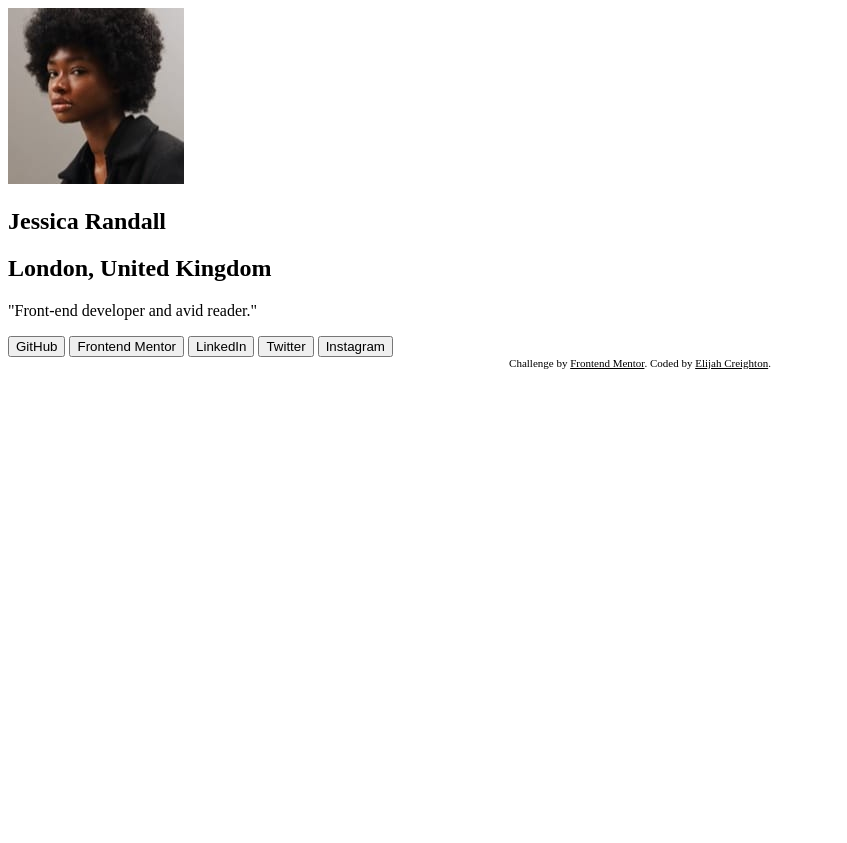
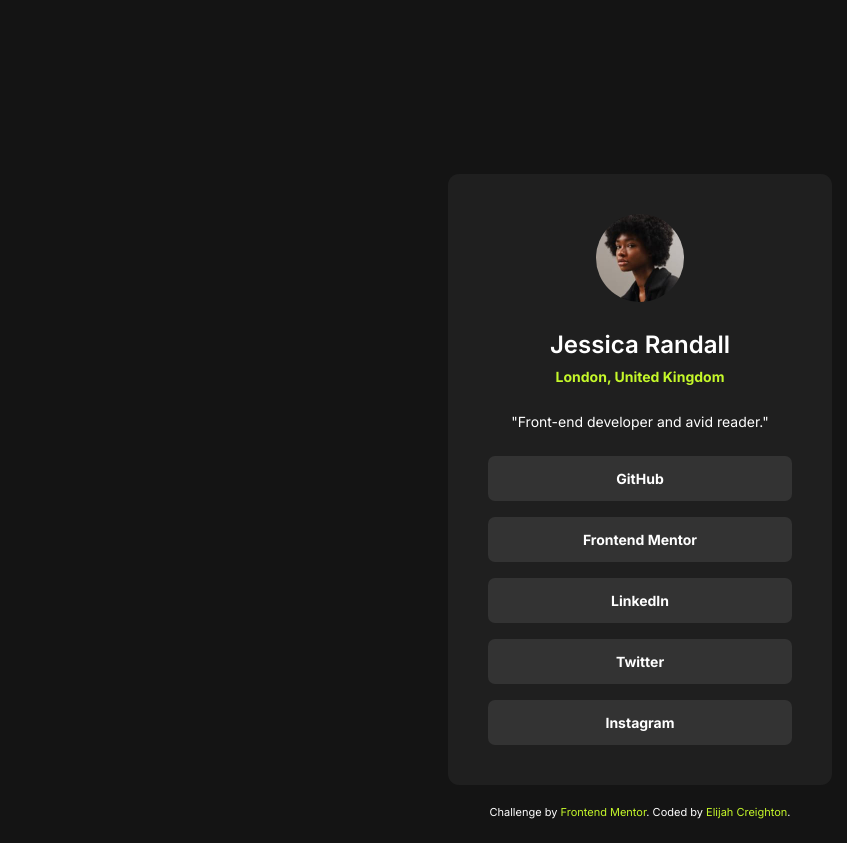
Before and after one commit to CreightonEli/Social-Links-Profile-FEM, a plain HTML site: page index.html in a window 1280 px wide. Shown: the whole page, without its empty margins (0-847 px from the left). Before the commit the page ends 800 px from the top, so only its background shows below. Drawn offline with Linux system fonts and the light colour scheme; the site is published under a folder, as on GitHub Pages, so addresses that start at the root find nothing.

Commit message:
Minor adjustments before submitting solution
- GitHub Pages had trouble finding the stylesheet with the href I gave it so I had to edit that slightly.
- added link to the live site in README.md

```diff
--- a/index.html
+++ b/index.html
@@ -19,7 +19,7 @@
     .attribution a { color: var(--green); }
   </style>
 
-  <link rel="stylesheet" href="/dist/style.css">
+  <link rel="stylesheet" href="dist/style.css">
 </head>
 <body>
   <section>
```
Also changed, not shown: 1 other file.
